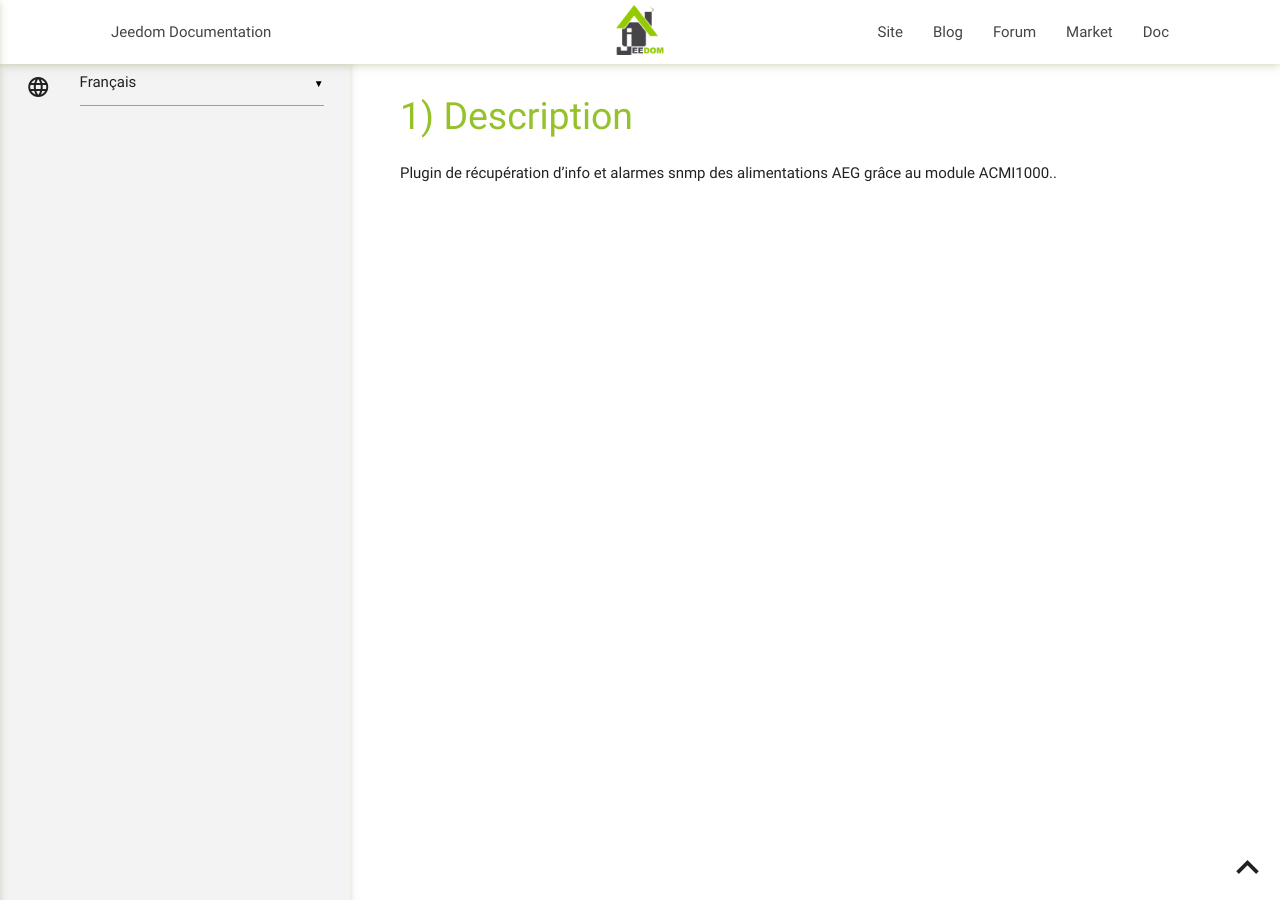
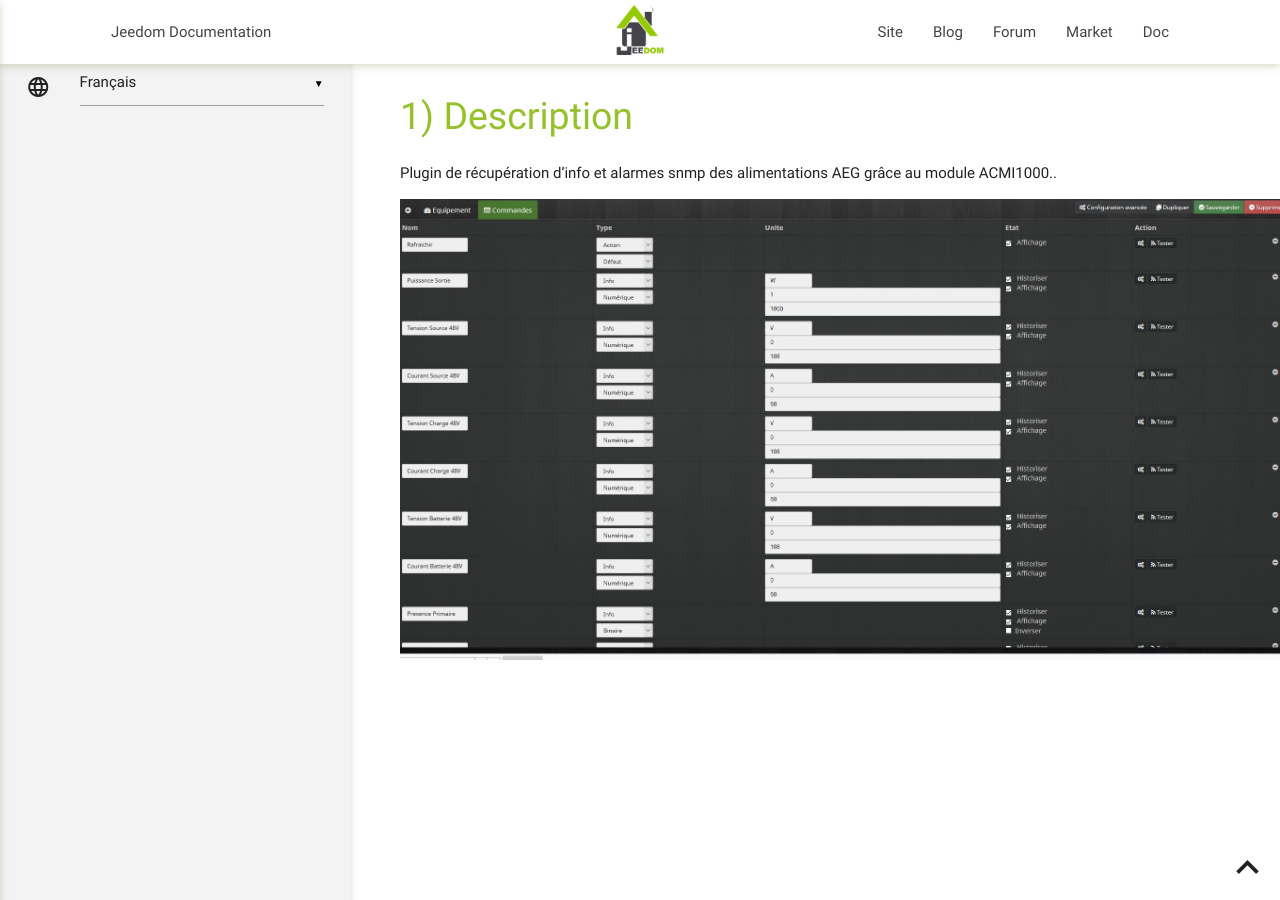
Before and after one commit to linuxnico/pluginAEGacmi1000, a Jekyll site: the page built from docs/fr_FR/index.md, in a window 1280 px wide. Built offline with Jekyll 4.4.1, drawn with Linux system fonts in a browser that asks for light colours; our own code applies the rules of GitHub Pages for plain Markdown files.

Commit message:
Update index.md
ajout capture

```diff
--- a/docs/fr_FR/index.md
+++ b/docs/fr_FR/index.md
@@ -2,3 +2,6 @@
 ===
 
 Plugin de récupération d'info et alarmes snmp des alimentations AEG grâce au module ACMI1000..
+
+
+![capture](https://github.com/linuxnico/pluginAEGacmi1000/blob/master/docs/fr_FR/Capture.JPG)
```
